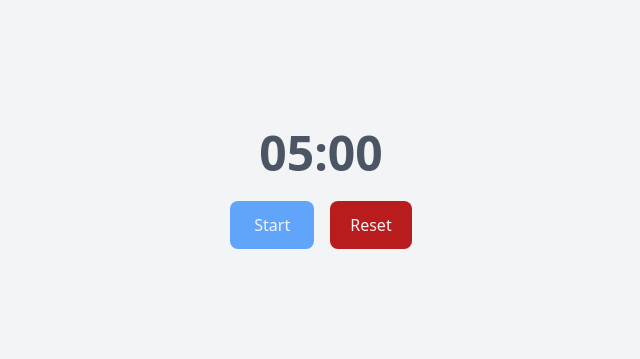
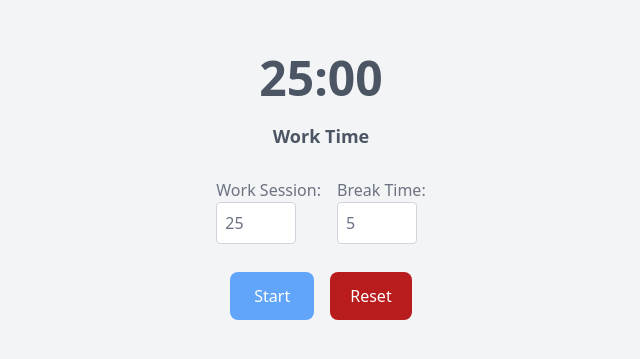
Before and after one commit to veefa/timer-app, a React (Vite) app: page / in a window 1280 px wide. Shown: the part 215-574 px from the top of the page, without its empty margins (319-959 px from the left). Built offline with nearby package versions, Linux system fonts and the light colour scheme.

Commit message:
add Adjust Work & Break Durations feature

```diff
--- a/src/Timer.tsx
+++ b/src/Timer.tsx
@@ -1,10 +1,11 @@
 import React, { useState, useEffect } from "react";
 
-
 const Timer: React.FC = () => {
-    const [timeLeft, setTimeLeft] = useState<number>(5 * 60)   //Initializes timeLeft
-    const [isRunning, setIsRunning] = useState<boolean>(false);  // Tracks if the timer is running
-
+    const [timeLeft, setTimeLeft] = useState<number>(25 * 60); // Initializes timeLeft
+    const [isRunning, setIsRunning] = useState<boolean>(false); // Tracks if the timer is running
+    const [mode, setMode] = useState<"work" | "break">("work");
+    const [breakLength, setBreakLength] = useState<number>(5); // Default: 5 min break
+    const [sessionLength, setSessionLength] = useState<number>(25); // Default: 25 min
 
     //  Start/Pause functionality
     useEffect(() => {
@@ -12,43 +13,83 @@ const Timer: React.FC = () => {
         if (isRunning && timeLeft > 0) {
             timer = setInterval(() => {
                 setTimeLeft((prevTime) => prevTime - 1);
-            }, 1000);  //1000ms
+            }, 1000);
         } else if (timeLeft === 0) {
-            const alarmSound = new Audio("./public/notification.mp3")
+            // Play sound when time runs out
+            const alarmSound = new Audio("/notification.mp3");
             alarmSound.play();
+
+            if (mode === "work") {
+                setMode("break");
+                setTimeLeft(breakLength * 60); // Switch to break time
+            } else {
+                setMode("work");
+                setTimeLeft(sessionLength * 60); // Switch back to work time
+            }
         }
-        //Preventing Multiple Intervals (Reset button)
-        return () => clearInterval(timer);}
-    , [isRunning, timeLeft]);
 
-    //Converts seconds into mm:ss format
-    const formatTime = (secconds: number) : string => {
-        const minutes = Math.floor(secconds / 60);
-        const secs = secconds % 60;
+        return () => clearInterval(timer);
+    }, [isRunning, timeLeft, mode, breakLength, sessionLength]);
+
+    // Converts seconds into mm:ss format
+    const formatTime = (seconds: number): string => {
+        const minutes = Math.floor(seconds / 60);
+        const secs = seconds % 60;
         return `${String(minutes).padStart(2, "0")}:${String(secs).padStart(2, "0")}`;
-    }
+    };
 
     return (
         <div className="flex flex-col justify-center items-center space-y-4">
-            <h1 className="py-2 font-bold text-gray-600 text-5xl trex">{formatTime(timeLeft)}</h1>
+            <h1 className="py-1 font-bold text-gray-600 text-5xl">{formatTime(timeLeft)}</h1>
+            <p className="font-semibold text-gray-600 text-lg">{mode === "work" ? "Work Time" : "Break Time"}</p>
+
+            {/* Work & Break Length Input */}
+            <div className="flex space-x-4 py-3">
+                <div>
+                    <label className="block font-medium text-gray-500">Work Session:</label>
+                    <input
+                        type="number"
+                        value={sessionLength}
+                        onChange={(e) => {
+                            const value = Number(e.target.value);
+                            setSessionLength(value);
+                            if (!isRunning && mode === "work") setTimeLeft(value * 60);
+                        }}
+                        className="p-2 border border-gray-300 rounded w-20 text-gray-500"
+                    />
+                </div>
+                <div>
+                    <label className="block font-medium text-gray-500">Break Time:</label>
+                    <input
+                        type="number"
+                        value={breakLength}
+                        onChange={(e) => {
+                            const value = Number(e.target.value);
+                            setBreakLength(value);
+                            if (!isRunning && mode === "break") setTimeLeft(value * 60);
+                        }}
+                        className="p-2 border border-gray-300 rounded w-20 text-gray-500"
+                    />
+                </div>
+            </div>
+
+           {/* Timer control*/}
             <div className="space-x-4">
                 <button onClick={() => setIsRunning(!isRunning)}
-                    className="bg-blue-400 px-6 py-3 rounded-lg text-gray-100">
+                    className="bg-blue-400 px-6 py-3 rounded-lg text-white">
                     {isRunning ? "Pause" : "Start"}
                 </button>
                 <button onClick={() => {
                     setIsRunning(false);
-                    setTimeLeft(5 * 60);
-                    }}
-                    className="bg-red-700 px-5 py-3 rounded-lg text-gray-100"
+                    setTimeLeft(mode === "work" ? sessionLength * 60 : breakLength * 60); // Reset properly
+                }}
+                    className="bg-red-700 px-5 py-3 rounded-lg text-white"
                 >
                     Reset
                 </button>
             </div>
         </div>
+    );
+};
 
-
-)
-
-};
 export default Timer;
```
